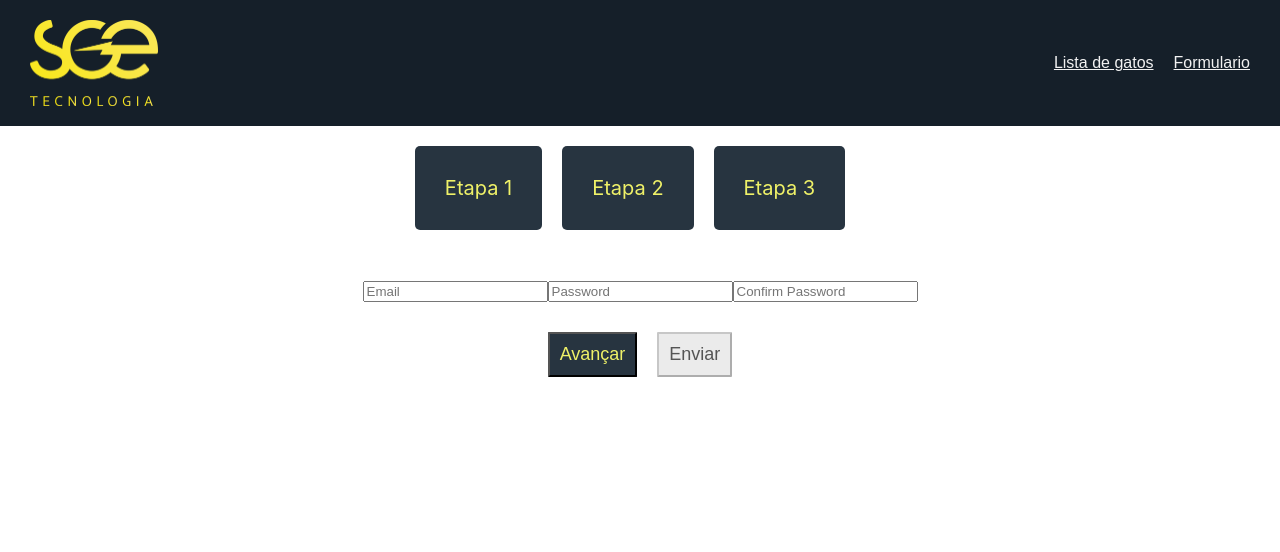
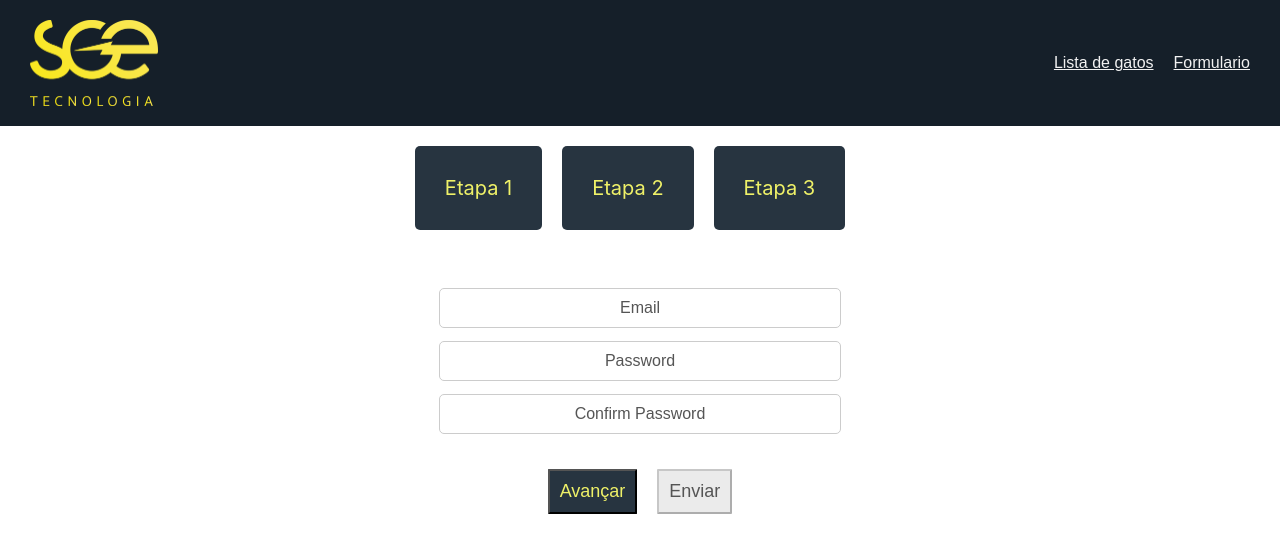
Before and after one commit to heitorsfernandes/sge-frontend-desafio, a React (Create React App) app: page /form in a window 1280 px wide. Shown: the top 552 px of the page. Built offline with nearby package versions, Linux system fonts and the light colour scheme.

Commit message:
style: EtapaFormStyle

```diff
--- a/src/components/Etapa1.jsx
+++ b/src/components/Etapa1.jsx
@@ -1,5 +1,6 @@
 import React, { useContext } from 'react';
 import AppContext from '../context/AppContext';
+import { EtapaFormStyle } from '../styles/EtapaFormStyle';
 
 
 function Etapa1() {
@@ -50,7 +51,8 @@ function Etapa1() {
     <>
       <main>
         <section>
-        <form>
+        <EtapaFormStyle>
+          <form>
             <label htmlFor="email" className="visually-hidden"/>
             <input
                 type="email"
@@ -92,7 +94,8 @@ function Etapa1() {
             {formData.confirmPassword.error && (
               <span className="error-message">{formData.confirmPassword.error}</span>
             )}
-        </form>
+          </form>
+        </EtapaFormStyle>
         </section>
       </main>
     </>
--- a/src/components/Etapa2.jsx
+++ b/src/components/Etapa2.jsx
@@ -1,6 +1,8 @@
 import React, { useContext } from 'react';
 import AppContext from '../context/AppContext';
 import { isValid } from 'date-fns';
+import { EtapaFormStyle } from '../styles/EtapaFormStyle';
+
 
 function Etapa2() {
   const { formData, setFormData } = useContext(AppContext);
@@ -51,6 +53,7 @@ function Etapa2() {
     <>
       <main>
         <section>
+          <EtapaFormStyle>
             <form>
               <label htmlFor="name" className="visually-hidden"/>
               <input
@@ -91,6 +94,7 @@ function Etapa2() {
                 <span className="error-message">{formData.dob.error}</span>
               )}
             </form>
+          </EtapaFormStyle>
         </section>
       </main>
     </>
--- a/src/components/Etapa3.jsx
+++ b/src/components/Etapa3.jsx
@@ -1,5 +1,7 @@
 import React, { useContext } from 'react';
 import AppContext from '../context/AppContext';
+import { EtapaFormStyle } from '../styles/EtapaFormStyle';
+
 
 function Etapa3() {
   const { formData, setFormData } = useContext(AppContext);
@@ -43,6 +45,7 @@ function Etapa3() {
     <>
       <main>
         <section>
+          <EtapaFormStyle>
             <form>
               <label htmlFor="streetNumber" className="visually-hidden"/>
               <input
@@ -123,6 +126,7 @@ function Etapa3() {
                 <span className="error-message">{formData.postalCode.error}</span>
               )}
             </form>
+          </EtapaFormStyle>
         </section>
       </main>
     </>
--- /dev/null
+++ b/src/styles/EtapaFormStyle.jsx
@@ -0,0 +1,63 @@
+import styled from 'styled-components';
+
+export const EtapaFormStyle = styled.div`
+    form {
+    display: flex;
+    flex-direction: column;
+    align-items: center;
+    max-width: 440px;
+    margin: 0 auto;
+    }
+
+    label {
+    margin-bottom: 8px;
+    font-weight: bold;
+    }
+
+    input {
+    padding: 10px;
+    margin-bottom: 5px;
+    border: 1px solid #ccc;
+    border-radius: 5px;
+    font-size: 16px;
+    width: 380px;
+    color: #273440;
+    text-align: center;
+    }
+
+    input:focus {
+    outline: none; /* Remove default focus outline */
+    border-color: #6ab0ff; /* Change border color on focus */
+    box-shadow: 0 0 5px rgba(106, 176, 255, 0.5); /* Add box shadow on focus */
+    }
+
+    select{
+    padding: 10px;
+    margin-bottom: 5px;
+    border: 1px solid #ccc;
+    border-radius: 5px;
+    font-size: 16px;
+    width: 400px;
+    color: #273440;
+    text-align: center;
+    }
+
+    select::placeholder {
+    color: #555;
+    }
+
+    input::placeholder {
+    color: #555;
+    }
+
+    .error {
+    border-color: #f44336; /* Set border color for inputs with errors */
+    }
+
+    .error-message {
+    color: #ff7048;
+    font-size: 14px;
+    margin-top: 0px;
+    }
+
+`;
```
Lines whose indentation alone changed are shown as unchanged.
